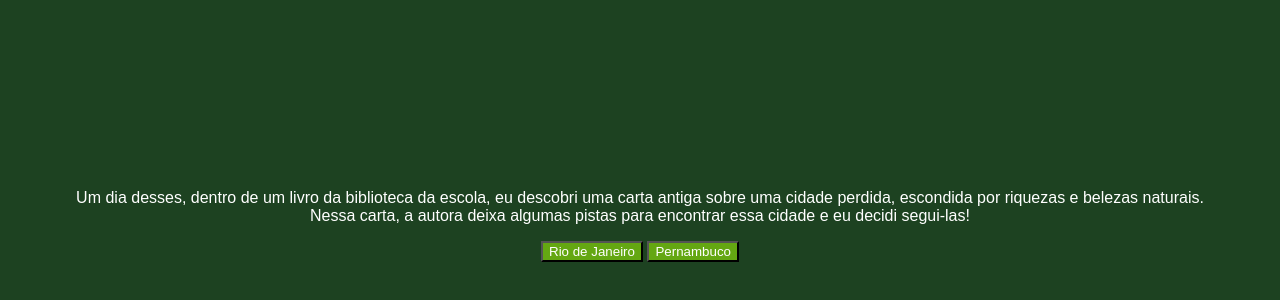
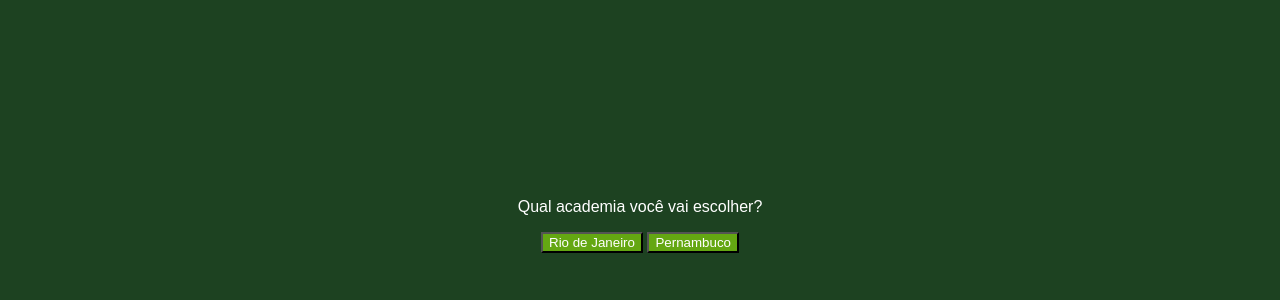
Before and after one commit to kemyamaral/aventura-, a plain HTML site: page index.html in a window 1280 px wide. Shown: the part 142-442 px from the top of the page. Drawn offline with Linux system fonts and the light colour scheme; a web font is replaced by a local one.

Commit message:
Update index.html

```diff
--- a/index.html
+++ b/index.html
@@ -13,7 +13,7 @@
     <main>
         <div class="passo ativo" id="passo-0">
             <img src="img/cenario-passo0.png" alt="">
-            <p>Um dia desses, dentro de um livro da biblioteca da escola, eu descobri uma carta antiga sobre uma cidade perdida, escondida por riquezas e belezas naturais. Nessa carta, a autora deixa algumas pistas para encontrar essa cidade e eu decidi segui-las!</p>
+            <p>Qual academia você vai escolher?</p>
             <button class="btn-proximo" data-proximo="1">Rio de Janeiro</button>
             <button class="btn-proximo" data-proximo="2">Pernambuco</button>
         </div>
```
